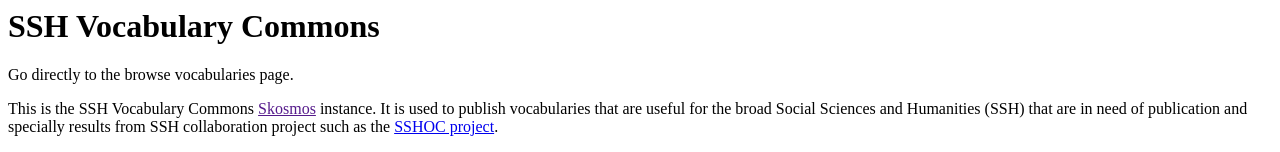
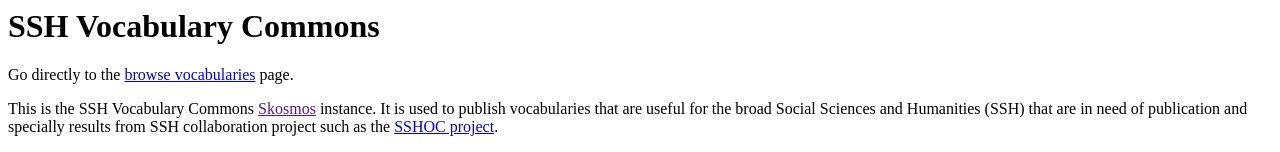
Before and after one commit to acdh-oeaw/vocabs-common, a plain HTML site: page skosmos/index.html in a window 1280 px wide. Shown: the top 152 px of the page. Drawn offline with Linux system fonts and the light colour scheme.

```diff
--- a/skosmos/index.html
+++ b/skosmos/index.html
@@ -4,7 +4,7 @@
 </head>
 <body>
 <h1>SSH Vocabulary Commons</h1>
-<p>Go directly to the <a href"browse/">browse vocabularies</a> page.</p>
+<p>Go directly to the <a href="browse/">browse vocabularies</a> page.</p>
 <p>This is the SSH Vocabulary Commons <a href="">Skosmos</a> instance. It is used to publish vocabularies that are useful for the broad Social Sciences and Humanities (SSH) that are in need of publication and specially results from SSH collaboration project such as the <a href="https://sshopencloud.eu">SSHOC project</a>.</p>
 <p>This SKOSMOS instance is part of a federative collaboration of a number of other SSH vocabulary publication platform instances and allows browsing and searching of externally hosted vocabularies.</p>
 <p>Currently the Vocabulary Commons Skosmos instance is hosted and operated by <a href="https://acdh.oeaw.ac.at">OeAW ACDH-CH</a> with (initial) support from the SSHOC project.</p>
```
Also changed, not shown: 2 other files.
